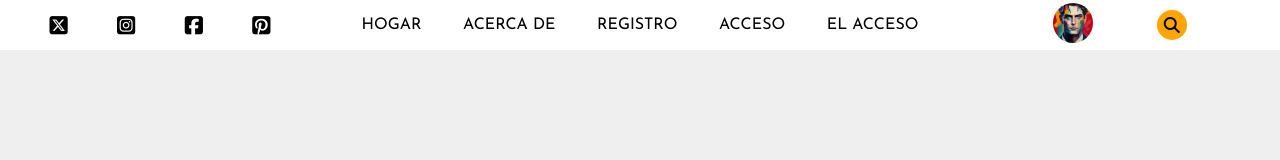
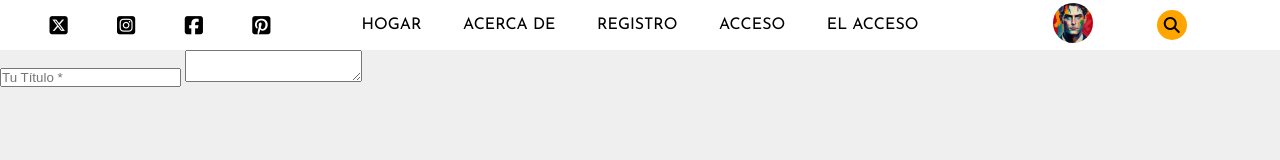
Before and after one commit to aysenurgezgin/miBlog, a plain HTML site: page pages/elAcceso.html in a window 1280 px wide. Drawn offline with Linux system fonts and the light colour scheme.

```diff
--- a/pages/elAcceso.html
+++ b/pages/elAcceso.html
@@ -42,9 +42,14 @@
         </div>
     </div>
 
-
+<!-- Sayfamızın genelkısmının temsili -->
 <div class="add">
-
+<form>
+    <div class="text">
+        <input type="text" placeholder="Tu Título *" required>
+        <textarea></textarea>
+    </div>
+</form>
 </div>
 
 
@@ -59,12 +64,6 @@
 
 </html>
 
-<!-- Formun herhangibir aksiyonu olmasın;Js ile müdehele olacak.
- *Form yapısı içinde neler var:
- input ve animasyon elementinin içerisinde bulunduğu alan =formGroup adında bir tane elementin içine aldım.
--->
-
-
-
+<!-- ! textarea elementi şimdilik içerisine name gibi değerleri barıdırmayacak;name değeri ile sunucuya istek atmıycaz şimdilik sadece tasarım-->
 
 <!-- ver cdn =)6.5.1 -->
```
